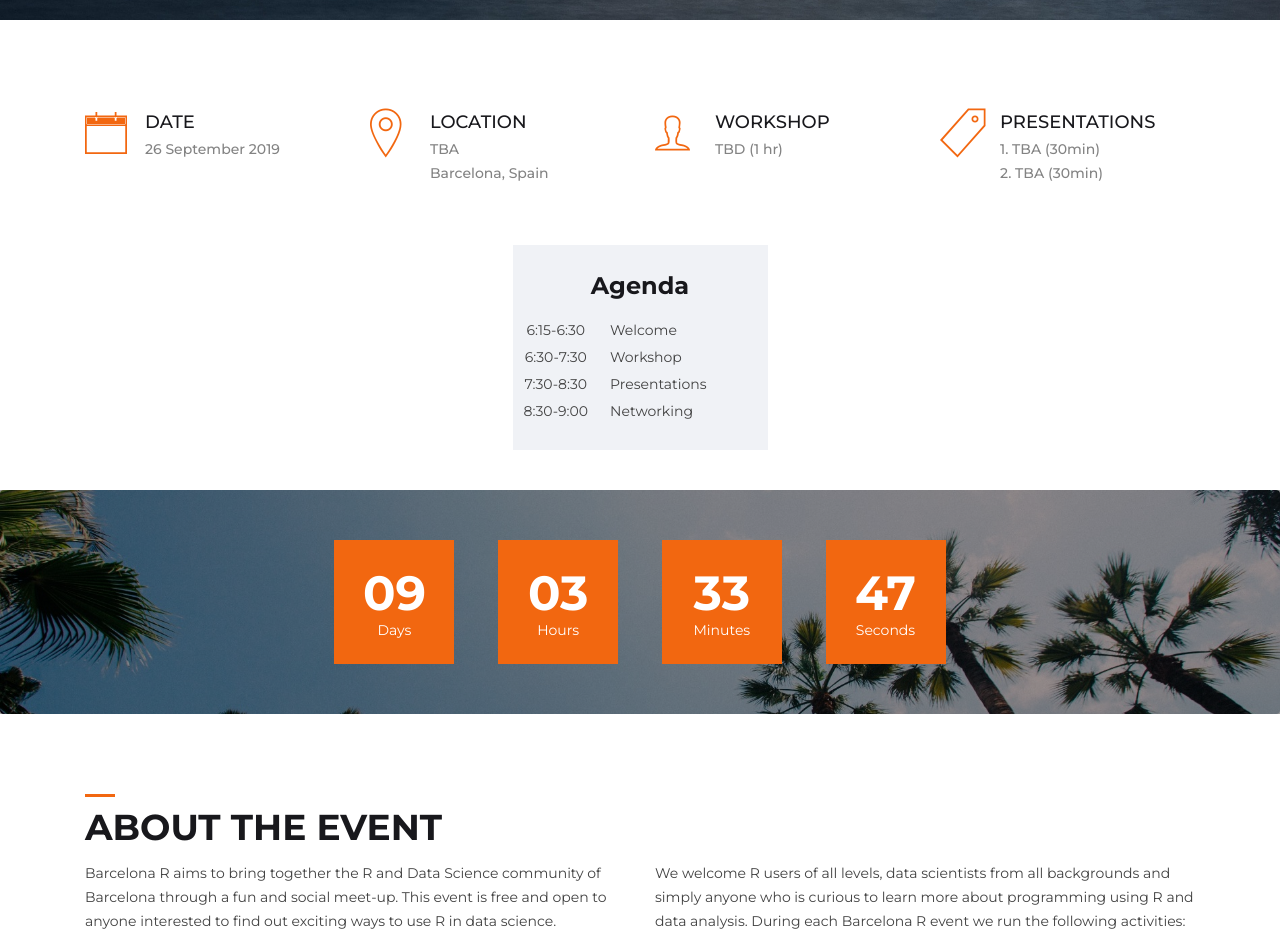
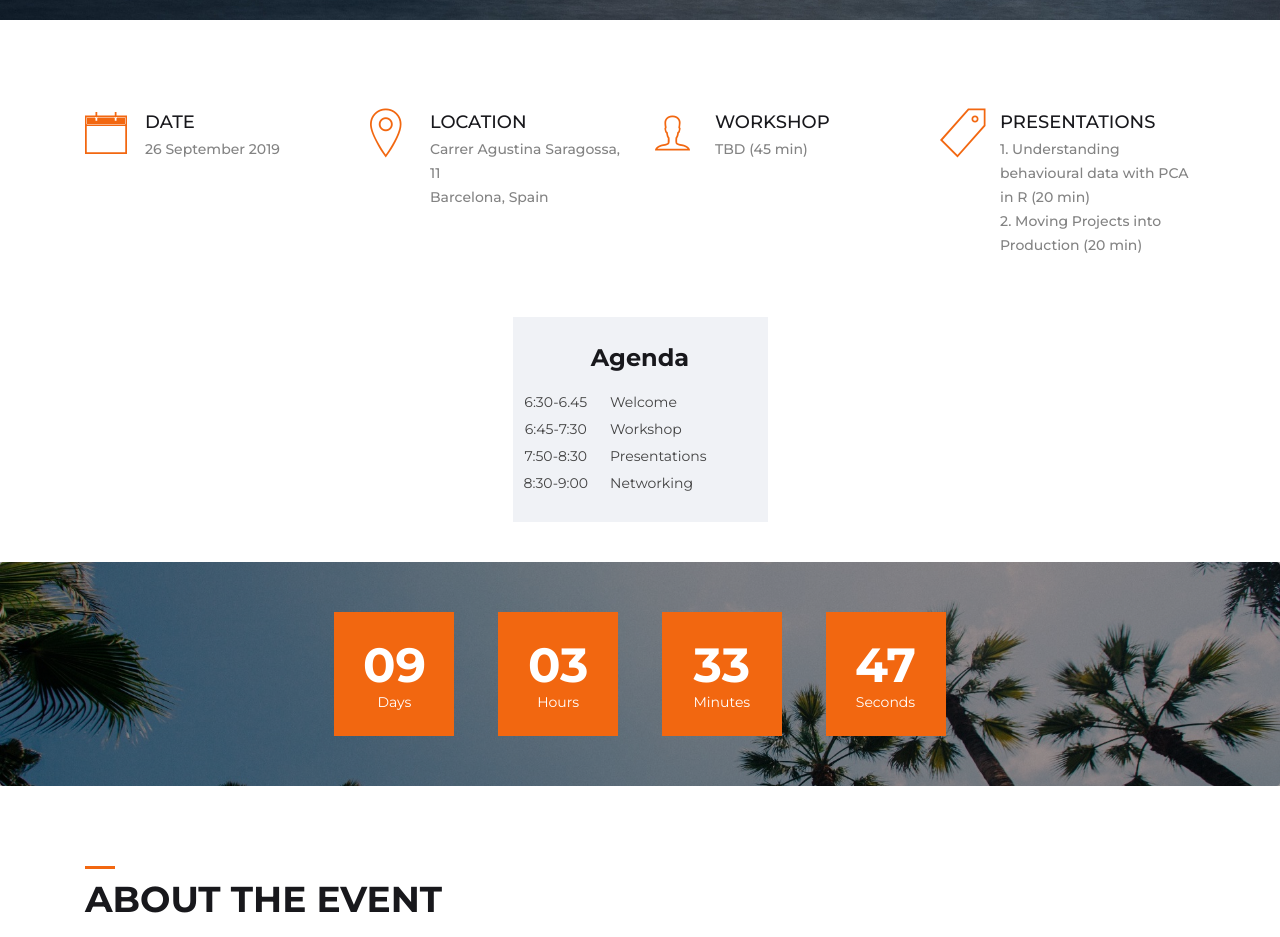
Before and after one commit to nattalides/nattalides.github.io, a plain HTML site: page index.html in a window 1280 px wide. Shown: the part 780-1717 px from the top of the page. Drawn offline with Linux system fonts and the light colour scheme; files whose address does not match are found by name.

Commit message:
update location

```diff
--- a/index.html
+++ b/index.html
@@ -106,7 +106,7 @@
 <section class="pt60 pb60">
     <div class="container">
         <div class="row justify-content-center">
-            <div class="col-6 col-md-3  ">
+            <div class="col-6 col-md-3">
                 <div class="icon_box_two">
                     <i class="ion-ios-calendar-outline"></i>
                     <div class="content">
@@ -120,16 +120,16 @@
                 </div>
             </div>
 
-            <div class="col-6 col-md-3  ">
+            <div class="col-6 col-md-3">
                 <div class="icon_box_two">
-                  <a href="https://maps.google.com/?q=MOB Bailen Carrer Bailen 11 Barcelona">
+                  <a href="https://maps.google.com/?q=Carrer Agustina Saragossa, 11, Barcelona">
                   <i class="ion-ios-location-outline"></i>
                     <div class="content">
                         <h5 class="box_title">
                             Location
                         </h5>
                         <p>
-                            TBA<br>
+                            Carrer Agustina Saragossa, 11<br>
                             Barcelona, Spain
                         </p>
                     </div>
@@ -137,7 +137,7 @@
                 </div>
             </div>
 
-            <div class="col-6 col-md-3  ">
+            <div class="col-6 col-md-3">
                 <div class="icon_box_two">
                   <a href="#workshop">
                     <i class="ion-ios-person-outline"></i>
@@ -146,14 +146,14 @@
                             Workshop
                         </h5>
                         <p>
-                           TBD (1 hr)
+                           TBD (45 min)
                         </p>
                     </div>
                   </a>
                 </div>
             </div>
 
-            <div class="col-6 col-md-3  ">
+            <div class="col-6 col-md-3">
                 <div class="icon_box_two">
                   <a href="#presentations">
                     <i class="ion-ios-pricetag-outline"></i>
@@ -162,9 +162,9 @@
                             Presentations
                         </h5>
                         <p>
-                          1. TBA (30min)
+                          1. Understanding behavioural data with PCA in R (20 min)
                           <br>
-                          2. TBA (30min)
+                          2. Moving Projects into Production (20 min)
                         </p>
                     </div>
                   </a>
@@ -188,17 +188,17 @@
                     <div class="workshop_features">
                       <table>
                         <tr>
-                          <td>6:15-6:30</td>
+                          <td>6:30-6.45</td>
                           <td width="20px;"></td>
                           <td style="text-align:left;">Welcome</td>
                         </tr>
                         <tr>
-                          <td>6:30-7:30</td>
+                          <td>6:45-7:30</td>
                           <td width="20px;"></td>
                           <td style="text-align:left;">Workshop</td>
                         </tr>
                         <tr>
-                          <td>7:30-8:30</td>
+                          <td>7:50-8:30</td>
                           <td width="20px;"></td>
                           <td style="text-align:left;">Presentations</td>
                         </tr>
```
